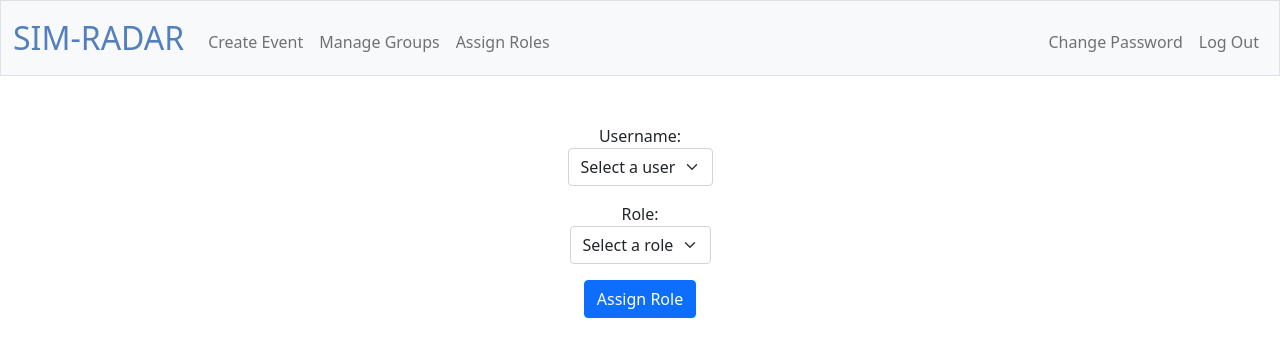
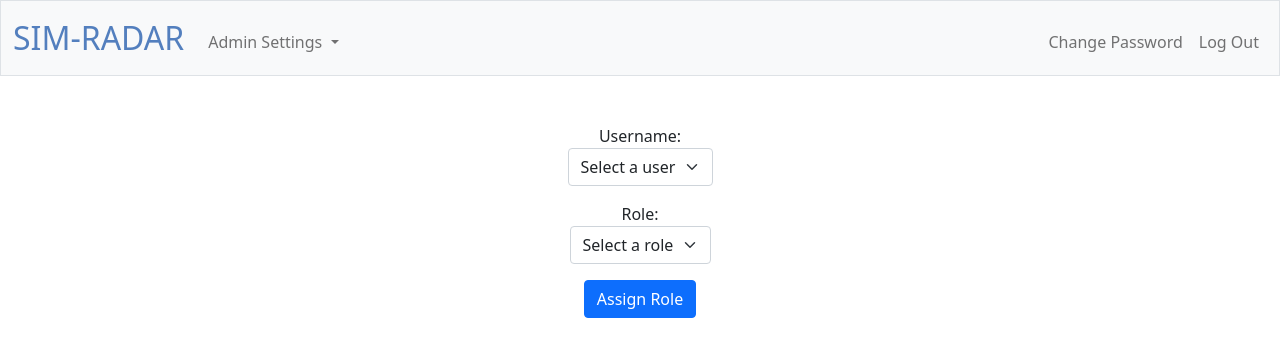
Before and after one commit to iago2900/CalendarioSimulacion, a Flask app: page /assign-roles in a window 1280 px wide. Shown: the top 357 px of the page. Run offline with Flask 3, Linux system fonts and the light colour scheme; the visitor is signed in with stand-in values (Sample User, id 1).

Commit message:
Add admin settings sub menu

```diff
--- a/templates/base.html
+++ b/templates/base.html
@@ -30,9 +30,16 @@
                 <div class="collapse navbar-collapse" id="navbar">
                     {% if session["user_id"] %}
                         <ul class="navbar-nav me-auto mt-2">
-                            <li class="nav-item"><a class="nav-link" href="/create-event">Create Event</a></li>
-                            <li class="nav-item"><a class="nav-link" href="/create-group">Manage Groups</a></li>
-                            <li class="nav-item"><a class="nav-link" href="/assign-roles">Assign Roles</a></li>
+                            <li class="nav-item dropdown">
+                                <a class="nav-link dropdown-toggle" href="#" id="adminDropdown" role="button" data-bs-toggle="dropdown" aria-expanded="false">
+                                    Admin Settings
+                                </a>
+                                <ul class="dropdown-menu" aria-labelledby="adminDropdown">
+                                    <li><a class="dropdown-item" href="/create-event">Create Event</a></li>
+                                    <li><a class="dropdown-item" href="/create-group">Manage Groups</a></li>
+                                    <li><a class="dropdown-item" href="/assign-roles">Assign Roles</a></li>
+                                </ul>
+                            </li>
                         </ul>
                         <ul class="navbar-nav ms-auto mt-2">
                             <li class="nav-item"><a class="nav-link" href="/password">Change Password</a></li>
```
